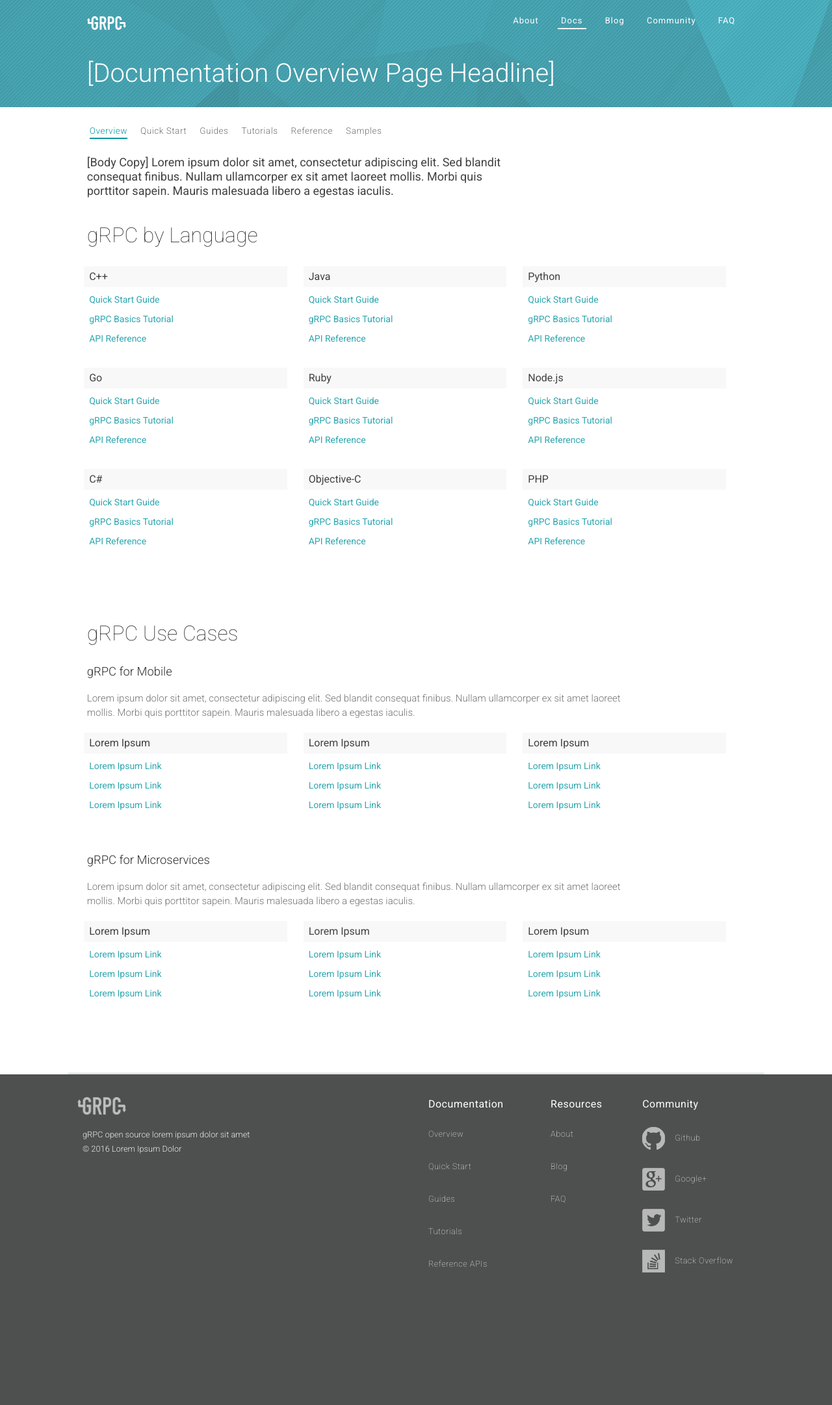
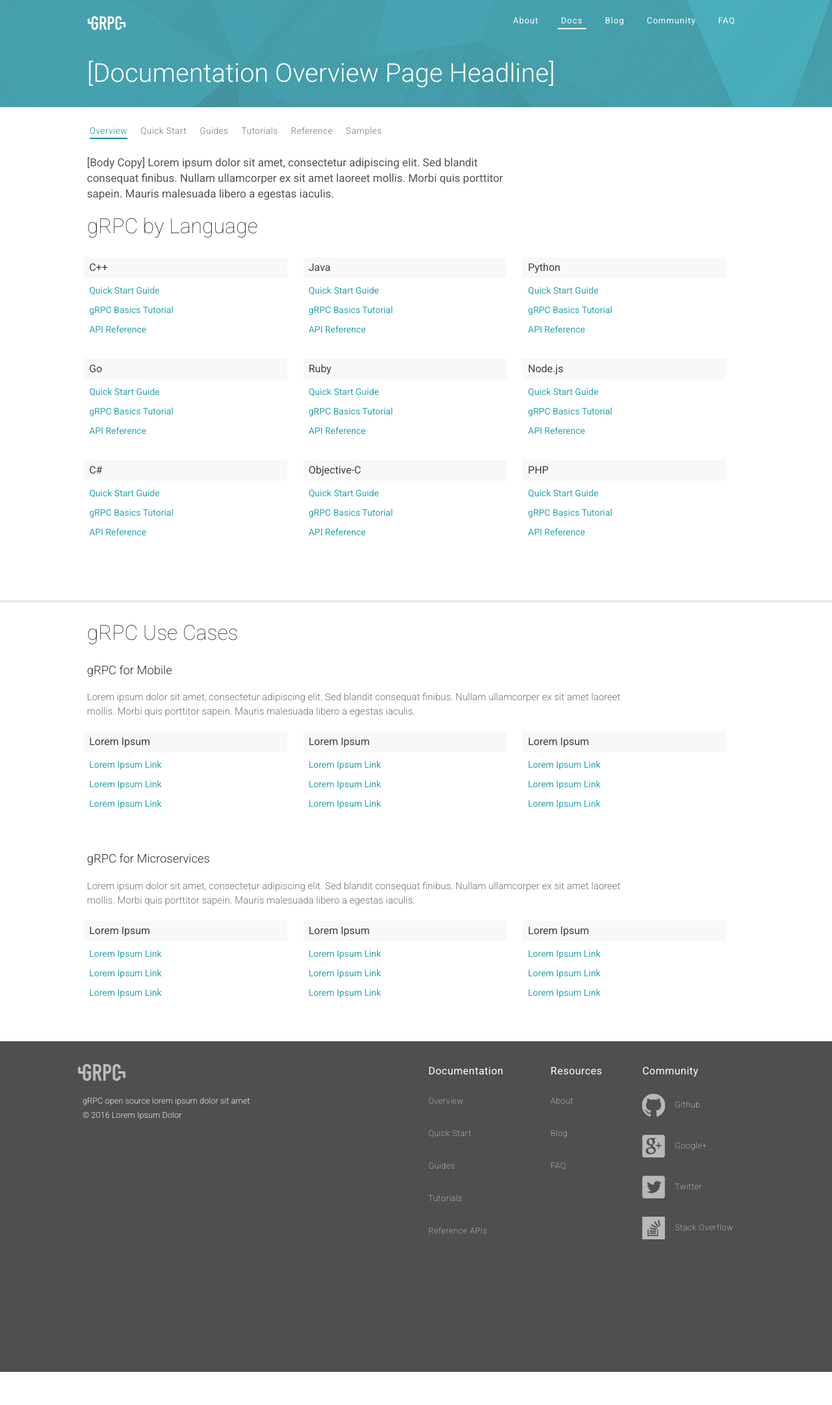
Before and after one commit to grpc/grpc.github.io, a Jekyll site: the page built from docs/overview/index.html, in a window 1280 px wide. Shown: the whole page at 65% size. Built offline with Jekyll 4.4.1, drawn with Linux system fonts in a browser that asks for light colours; nearby versions of some CDN libraries; after the commit the page ends 2112 px from its top, so only the background shows below that; grey boxes are pictures that could not be loaded.

Commit message:
Adds restructuring of docs so that HRs expand across page

```diff
--- a/_layouts/docs.html
+++ b/_layouts/docs.html
@@ -7,9 +7,9 @@
 {% include doc-nav.html %}
 
 {% assign current = page.url | downcase | split: '/' %}
+        {% if current[1] == 'docs' and current[2] != 'index.html' and current[2] != 'overview' %}
         <div class="container">
             <div class="row">
-        {% if current[1] == 'docs' and current[2] != 'index.html' and current[2] != 'overview' %}
                 <div class="col-md-11 nofloat center-block ">
                     <div class="col-sm-3">
                         {% if current[2] == 'guides' %}
@@ -25,10 +25,17 @@
                     </div>
                     <div id="toc" class="toc col-sm-2"></div>
                 </div>
+            </div>
+        </div>
         {% else %}
-            <div class="col-md-11 nofloat center-block {{ page.type }}">
+            {% if page.type == 'markdown' %}
+            <div class="container">
+                <div class="row">
+                    <div class="col-md-11 nofloat center-block ">
                     {{ content }}
                 </div>
+            </div>
+            {% else %}
+                {{ content }}
             {% endif %}
-    </div>
-</div>
+        {% endif %}
--- a/_sass/base/_common.scss
+++ b/_sass/base/_common.scss
@@ -24,12 +24,9 @@
 }
 
 .section-divider {
-    position: absolute;
     width: 100%;
-    left: 0;
-    bottom: 0;
     border-bottom: 2px solid #e3e3e3;
-    margin: 0;
+    margin: 30px 0;
 }
 
 
--- a/docs/overview/index.html
+++ b/docs/overview/index.html
@@ -4,13 +4,13 @@
 headline: '[Documentation Overview Page Headline]'
 bodyclass: docs
 ---
-<section>
-	<div class="row col-sm-8 doc-description nofloat">
-		<p>[Body Copy] Lorem ipsum dolor sit amet, consectetur adipiscing elit. Sed blandit consequat finibus. Nullam ullamcorper ex sit amet laoreet mollis. Morbi quis porttitor sapein. Mauris malesuada libero a egestas iaculis.</p>
-	</div>
+<div class="container">
+	<div class="row">
+		<div class="col-md-11 nofloat center-block">
+			<p class="lead col-sm-8">[Body Copy] Lorem ipsum dolor sit amet, consectetur adipiscing elit. Sed blandit consequat finibus. Nullam ullamcorper ex sit amet laoreet mollis. Morbi quis porttitor sapein. Mauris malesuada libero a egestas iaculis.</p>
 
-	<h2 class="col-sm-8 nofloat doc-header">gRPC by Language</h2>
-	<div class="row lang-card-selector col-xs-12 nofloat center-block">
+			<h2 class="col-sm-8 doc-header">gRPC by Language</h2>
+			<div class="lang-card-selector col-xs-12">
 				<div class="lang-card">
 					<div class="lang-card-title">C++</div>
 					<a class="lang-card-link" href="#">Quick Start Guide</a>
@@ -68,15 +68,19 @@
 					<a class="lang-card-link" href="#">API Reference</a>
 				</div>
 			</div>
-</section>
-<hr class='section-divider'>
-<section class="section">
-	<h2 class="col-sm-8 nofloat doc-header">gRPC Use Cases</h2>
-	<h5 class="col-sm-8 nofloat">gRPC for Mobile</h5>
-	<div class="row col-sm-10 use-description nofloat">
+		</div>
+	</div>
+</div>
+	<hr class="section-divider"/>
+<div class="container">
+	<div class="row">
+		<div class="col-md-11 nofloat center-block">
+			<h2 class="col-sm-8 doc-header">gRPC Use Cases</h2>
+			<h5 class="col-sm-8 ">gRPC for Mobile</h5>
+			<div class="col-sm-10 use-description">
 				<p>Lorem ipsum dolor sit amet, consectetur adipiscing elit. Sed blandit consequat finibus. Nullam ullamcorper ex sit amet laoreet mollis. Morbi quis porttitor sapein. Mauris malesuada libero a egestas iaculis.</p>
 			</div>
-	<div class="row lang-card-selector col-sm-10 nofloat center-block">
+			<div class="lang-card-selector col-sm-10">
 				<div class="lang-card">
 					<div class="lang-card-title">Lorem Ipsum</div>
 					<a class="lang-card-link" href="#">Lorem Ipsum Link</a>
@@ -96,11 +100,11 @@
 					<a class="lang-card-link" href="#">Lorem Ipsum Link</a>
 				</div>
 			</div>
-	<h5 class="col-sm-8 nofloat">gRPC for Microservices</h5>
-	<div class="row col-sm-10 use-description nofloat">
+			<h5 class="col-sm-8">gRPC for Microservices</h5>
+			<div class="row col-sm-10 use-description">
 				<p>Lorem ipsum dolor sit amet, consectetur adipiscing elit. Sed blandit consequat finibus. Nullam ullamcorper ex sit amet laoreet mollis. Morbi quis porttitor sapein. Mauris malesuada libero a egestas iaculis.</p>
 			</div>
-	<div class="row lang-card-selector col-sm-10 nofloat center-block">
+			<div class="lang-card-selector col-sm-10">
 				<div class="lang-card">
 					<div class="lang-card-title">Lorem Ipsum</div>
 					<a class="lang-card-link" href="#">Lorem Ipsum Link</a>
@@ -120,5 +124,6 @@
 					<a class="lang-card-link" href="#">Lorem Ipsum Link</a>
 				</div>
 			</div>
-
-</section>
+		</div>
+	</div>
+</div>
```
Also changed, not shown: docs/index.html (deleted, +0 -8 lines), docs/index.md (+15 -4 lines), docs/tutorials/index.md (renamed from docs/quickstart/index.md, +3 -3 lines). Lines whose indentation alone changed are shown as unchanged.
